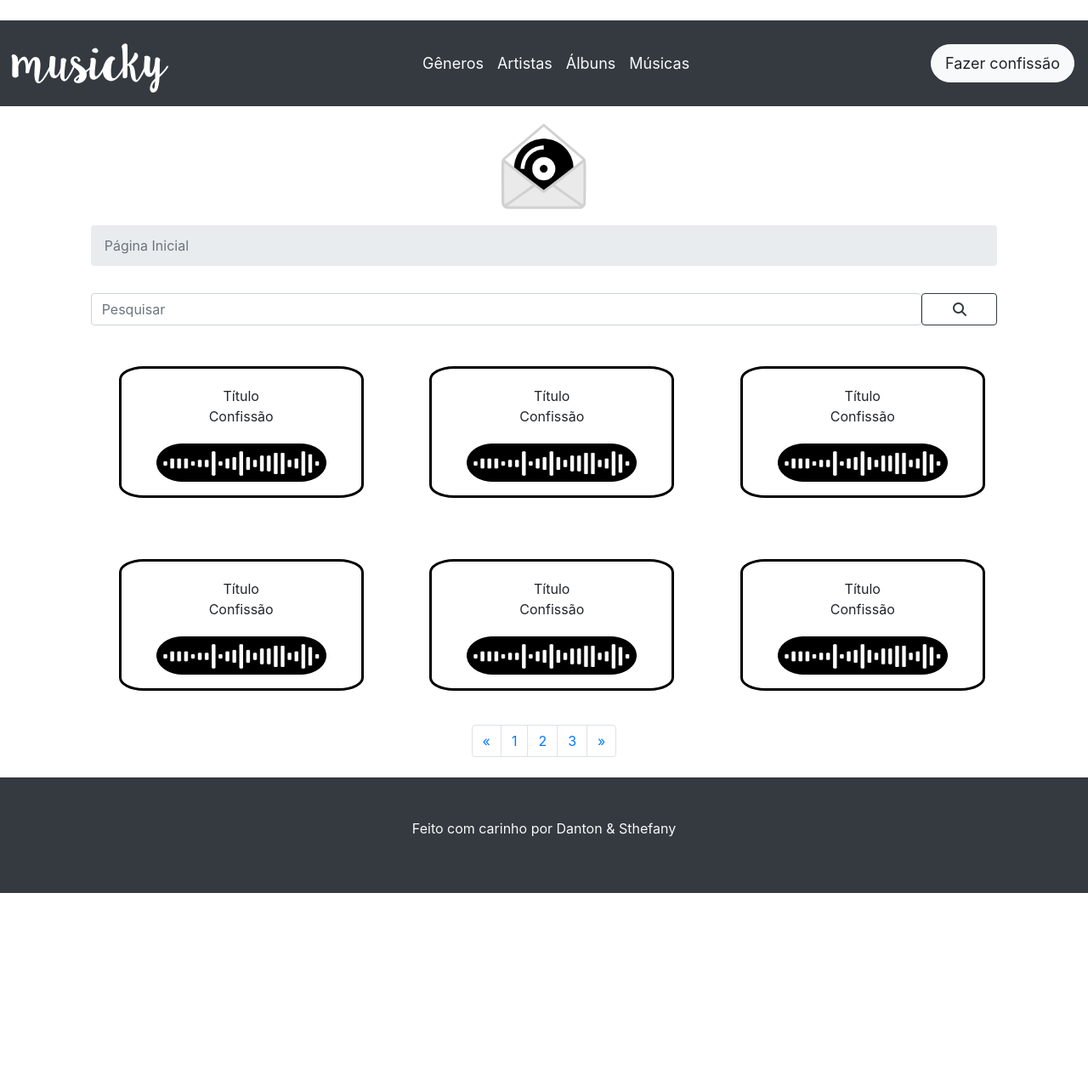
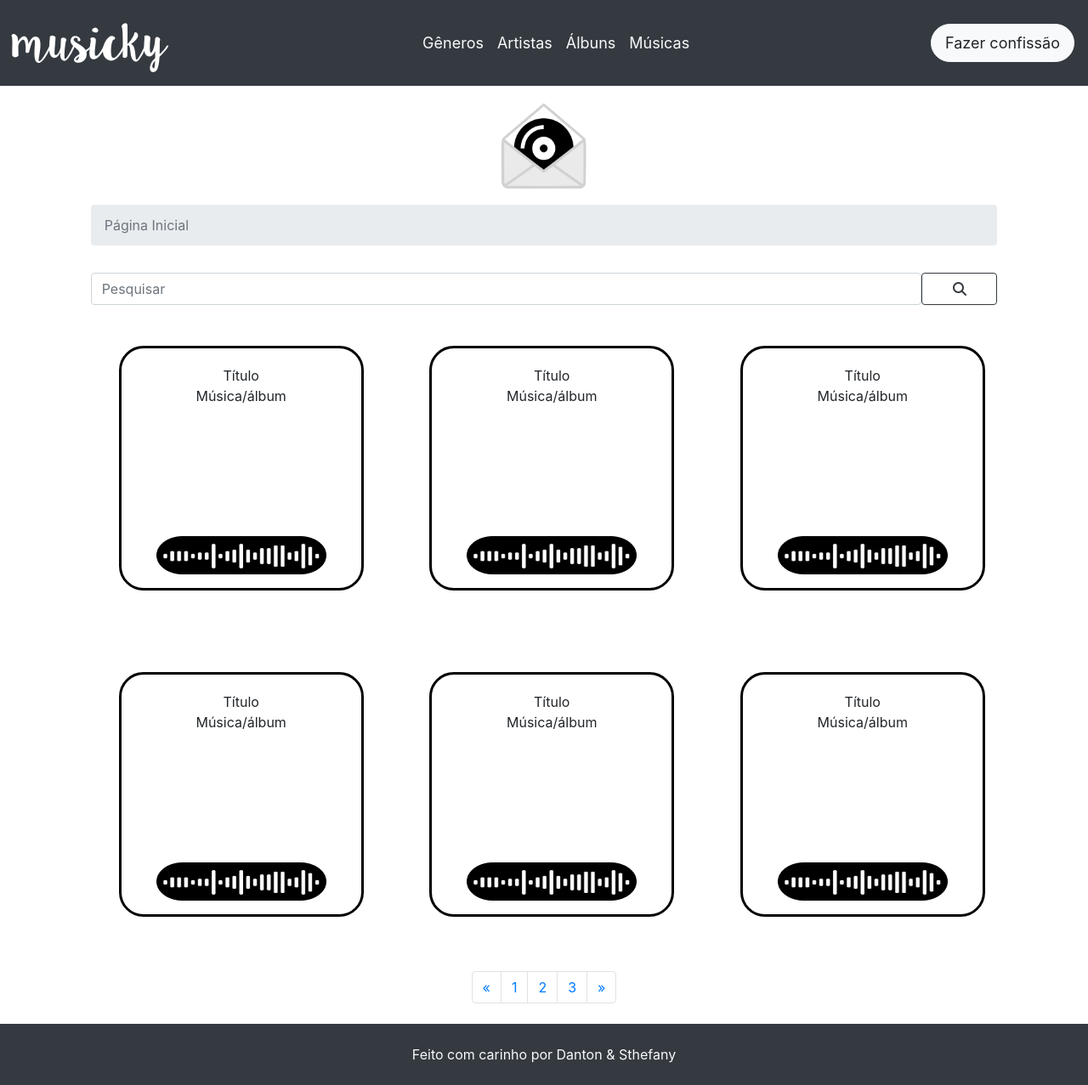
Before and after one commit to dantondelima/musicky, a PHP site: page / in a window 1280 px wide. Shown: the whole page at 85% size. Before the commit the page ends 1051 px from the top, so only its background shows below. Run offline with PHP 8.4, Linux system fonts and the light colour scheme; a stand-in replaces the project's code that opens the database connection; some libraries are stand-ins or nearby versions.

Commit message:
correção dos links, cabeçalho e rodapé

```diff
--- a/Assets/css/estilo.css
+++ b/Assets/css/estilo.css
@@ -1,11 +1,14 @@
 @font-face {
-font-family: 'LillyBelle';
-src: URL('../LillyBelle.ttf') format('truetype');
+  font-family: "LillyBelle";
+  src: URL("../LillyBelle.ttf") format("truetype");
 }
 .titulo {
   font-family: LillyBelle;
 }
 
+.navbar {
+  margin-top: -1.5rem;
+}
 .navbar-brand {
   font-size: 50px;
 }
@@ -19,7 +22,8 @@ src: URL('../LillyBelle.ttf') format('truetype');
 }
 
 .btn-shadow:hover {
-    box-shadow: 0 12px 16px 0 rgba(0,0,0,0.24), 0 17px 50px 0 rgba(0,0,0,0.19);
+  box-shadow: 0 12px 16px 0 rgba(0, 0, 0, 0.24),
+    0 17px 50px 0 rgba(0, 0, 0, 0.19);
 }
 img {
   width: 120px;
@@ -28,11 +32,15 @@ img {
 .breadcrumb {
   background-color: none;
 }
-#rodape{
+#rodape {
   position: static;
   bottom: 0 !important;
 }
 
+#text-rodape {
+  margin-top: 8px;
+  margin-bottom: 8px;
+}
 .card {
   border-color: black;
   border-radius: 10%;
@@ -51,7 +59,7 @@ img {
   text-align: center;
 }
 
-.row-align{
+.row-align {
   align-items: center;
   justify-content: center;
   vertical-align: middle;
--- a/Views/nav.php
+++ b/Views/nav.php
@@ -1,6 +1,6 @@
 <nav class="navbar navbar-expand-sm bg-dark navbar-dark">
     <div class="titulo">
-        <a class="navbar-brand" href="">musicky</a>
+        <a class="navbar-brand" href="/musicky">musicky</a>
         <button class="navbar-toggler" type="button" data-toggle="collapse" data-target="#collapsibleNavbar">
         <span class="navbar-toggler-icon"></span>
         </button>
@@ -8,21 +8,21 @@
     <div class="collapse navbar-collapse justify-content-center" id="collapsibleNavbar">
         <ul class="navbar-nav">
         <li class="nav-item">
-            <a class="nav-link text-light" href="Views\subpaginas\lista.generos.php">Gêneros</a>
+            <a class="nav-link text-light" href="<?= "http://".$_SERVER['SERVER_NAME']."/musicky/Views/subpaginas/lista.generos.php"; ?>">Gêneros</a>
         </li>
         <li class="nav-item">
-            <a class="nav-link text-light" href="Views\subpaginas\lista.artistas.php">Artistas</a>
+            <a class="nav-link text-light" href="<?= "http://".$_SERVER['SERVER_NAME']."/musicky/Views/subpaginas/lista.artistas.php"; ?>">Artistas</a>
         </li>
         <li class="nav-item">
-            <a class="nav-link text-light" href="">Álbuns</a>
+            <a class="nav-link text-light" href="<?= "http://".$_SERVER['SERVER_NAME']."/musicky/Views/subpaginas/"; ?>">Álbuns</a>
         </li>
         <li class="nav-item">
-            <a class="nav-link text-light" href="">Músicas</a>
+            <a class="nav-link text-light" href="<?= "http://".$_SERVER['SERVER_NAME']."/musicky/Views/subpaginas/"; ?>">Músicas</a>
         </li>
         </ul>
     </div>
     <div>
-    <button class="btn btn-light btn-lg btn-radius btn-shadow" data-mdb-ripple-color="dark" href="">Fazer confissão</button>
+    <a href="<?= "http://".$_SERVER['SERVER_NAME']."/musicky/Views/subpaginas/cadastro.confissao.php"; ?>"><button class="btn btn-light btn-lg btn-radius btn-shadow" data-mdb-ripple-color="dark">Fazer confissão</button></a>
     </div>
 
 </nav>
--- a/Views/rodape.php
+++ b/Views/rodape.php
@@ -1,7 +1,7 @@
 <div class="row" id="rodape">
-  <div class="col mx-0 px-0 py-5 bg-dark">
+  <div class="col mx-0 px-0 py-3 bg-dark">
     <div class="text-center text-light" style="margin-bottom:0">
-      <p>Feito com carinho por Danton & Sthefany</p>
+      <p id="text-rodape">Feito com carinho por Danton & Sthefany</p>
     </div>
   </div>
 </div>
--- a/Views/subpaginas/cadastro.artistas.php
+++ b/Views/subpaginas/cadastro.artistas.php
@@ -6,7 +6,7 @@
   <div class="col-md-10 mx-auto">
     <div class="row">
         <div class="col">
-          <img src="Assets\Imagens\logo.png" class="rounded mx-auto d-block" alt="...">
+          <img src="<?= "http://".$_SERVER['SERVER_NAME']."/musicky/Assets/Imagens/logo.png"; ?>" class="rounded mx-auto d-block" alt="...">
         </div>
     </div>
     <div class="row my-3">
@@ -44,7 +44,7 @@
     </div>
     <div class= "row my-2">
         <button class="btn btn-success btn-lg btn-radius btn-shadow btn-form-3" data-mdb-ripple-color="dark" href="">Enviar</button>
-        <button class="btn btn-dark btn-lg btn-radius btn-shadow btn-form-3 mx-3" data-mdb-ripple-color="dark" href="">Voltar</button>
+        <a href="<?= "http://".$_SERVER['SERVER_NAME']."/musicky/Views/subpaginas/lista.artistas.php"; ?>"><button class="btn btn-dark btn-lg btn-radius btn-shadow btn-form-3 mx-3" data-mdb-ripple-color="dark">Voltar</button></a>
     </div>
   </div>
 </div>
--- a/Views/subpaginas/cadastro.confissao.php
+++ b/Views/subpaginas/cadastro.confissao.php
@@ -6,7 +6,7 @@
   <div class="col-md-10 mx-auto">
     <div class="row">
         <div class="col">
-          <img src="Assets\Imagens\logo.png" class="rounded mx-auto d-block" alt="...">
+         <img src="<?= "http://".$_SERVER['SERVER_NAME']."/musicky/Assets/Imagens/logo.png"; ?>" class="rounded mx-auto d-block" alt="...">
         </div>
     </div>
     <div class="row my-3">
@@ -69,7 +69,7 @@
     </div>
     <div class= "row my-1">
         <button class="btn btn-success btn-lg btn-radius btn-shadow btn-form-2" data-mdb-ripple-color="dark" href="">Enviar</button>
-        <button class="btn btn-dark btn-lg btn-radius btn-shadow btn-form-2 mx-3" data-mdb-ripple-color="dark" href="">Voltar</button>
+        <a href="<?= "http://".$_SERVER['SERVER_NAME']."/musicky"; ?>"><button class="btn btn-dark btn-lg btn-radius btn-shadow btn-form-2 mx-3" data-mdb-ripple-color="dark">Voltar</button></a>
     </div>
   </div>
 </div>
--- a/Views/subpaginas/cadastro.generos.php
+++ b/Views/subpaginas/cadastro.generos.php
@@ -6,7 +6,7 @@
   <div class="col-md-10 mx-auto">
     <div class="row">
         <div class="col">
-          <img src="Assets\Imagens\logo.png" class="rounded mx-auto d-block" alt="...">
+          <img src="<?= "http://".$_SERVER['SERVER_NAME']."/musicky/Assets/Imagens/logo.png"; ?>" class="rounded mx-auto d-block" alt="...">
         </div>
     </div>
     <div class="row my-3">
@@ -34,7 +34,7 @@
     </div>
     <div class= "row my-2">
         <button class="btn btn-success btn-lg btn-radius btn-shadow btn-form" data-mdb-ripple-color="dark" href="">Enviar</button>
-        <button class="btn btn-dark btn-lg btn-radius btn-shadow btn-form mx-3" data-mdb-ripple-color="dark" href="">Voltar</button>
+        <a href="<?= "http://".$_SERVER['SERVER_NAME']."/musicky/Views/subpaginas/lista.generos.php"; ?>"><button class="btn btn-dark btn-lg btn-radius btn-shadow btn-form mx-3" data-mdb-ripple-color="dark">Voltar</button></a>
     </div>
   </div>
 </div>
--- a/Views/subpaginas/edicao.artistas.php
+++ b/Views/subpaginas/edicao.artistas.php
@@ -6,7 +6,7 @@
   <div class="col-md-10 mx-auto">
     <div class="row">
         <div class="col">
-          <img src="Assets\Imagens\logo.png" class="rounded mx-auto d-block" alt="...">
+          <img src="<?= "http://".$_SERVER['SERVER_NAME']."/musicky/Assets/Imagens/logo.png"; ?>" class="rounded mx-auto d-block" alt="...">
         </div>
     </div>
     <div class="row my-3">
@@ -45,7 +45,7 @@
         </form>
     <div class= "row my-2">
         <button class="btn btn-success btn-lg btn-radius btn-shadow btn-form-2" data-mdb-ripple-color="dark" href="">Salvar</button>
-        <button class="btn btn-dark btn-lg btn-radius btn-shadow btn-form-2 mx-3" data-mdb-ripple-color="dark" href="">Voltar</button>
+        <a href="<?= "http://".$_SERVER['SERVER_NAME']."/musicky/Views/subpaginas/lista.artistas.php"; ?>"><button class="btn btn-dark btn-lg btn-radius btn-shadow btn-form-2 mx-3" data-mdb-ripple-color="dark">Voltar</button></a>
     </div>
   </div>
 </div>
--- a/Views/subpaginas/edicao.generos.php
+++ b/Views/subpaginas/edicao.generos.php
@@ -6,7 +6,7 @@
   <div class="col-md-10 mx-auto">
     <div class="row">
         <div class="col">
-          <img src="Assets\Imagens\logo.png" class="rounded mx-auto d-block" alt="...">
+          <img src="<?= "http://".$_SERVER['SERVER_NAME']."/musicky/Assets/Imagens/logo.png"; ?>" class="rounded mx-auto d-block" alt="...">
         </div>
     </div>
     <div class="row my-3">
@@ -34,7 +34,7 @@
     </div>
     <div class= "row my-2">
         <button class="btn btn-success btn-lg btn-radius btn-shadow btn-form" data-mdb-ripple-color="dark" href="">Salvar</button>
-        <button class="btn btn-dark btn-lg btn-radius btn-shadow btn-form mx-3" data-mdb-ripple-color="dark" href="">Voltar</button>
+        <a href="<?= "http://".$_SERVER['SERVER_NAME']."/musicky/Views/subpaginas/lista.generos.php"; ?>"><button class="btn btn-dark btn-lg btn-radius btn-shadow btn-form mx-3" data-mdb-ripple-color="dark">Voltar</button></a>
     </div>
   </div>
 </div>
--- a/Views/subpaginas/lista.artistas.php
+++ b/Views/subpaginas/lista.artistas.php
@@ -6,7 +6,7 @@
   <div class="col-md-10 mx-auto">
     <div class="row">
         <div class="col">
-          <img src="Assets\Imagens\logo.png" class="rounded mx-auto d-block" alt="...">
+          <img src="<?= "http://".$_SERVER['SERVER_NAME']."/musicky/Assets/Imagens/logo.png"; ?>" class="rounded mx-auto d-block" alt="...">
         </div>
     </div>
     <div class="row my-3">
@@ -25,7 +25,7 @@
         </div>
         <div class="col-md-11 mx-0 px-0">
           <div class="float-right">
-            <button class="btn btn-dark btn-lg btn-radius btn-shadow" data-mdb-ripple-color="dark" href="Views\subpaginas\cadastro.generos.php">Cadastrar artista</button>
+            <a href="<?= "http://".$_SERVER['SERVER_NAME']."/musicky/Views/subpaginas/cadastro.artistas.php"; ?>"><button class="btn btn-dark btn-lg btn-radius btn-shadow" data-mdb-ripple-color="dark">Cadastrar artista</button></a>
           </div>
         </div>
     </div>
@@ -46,7 +46,7 @@
           <img src="https://mdbootstrap.com/img/new/standard/nature/184.jpg" class="card-img-top" alt="..."/>
             <div class="card-body">
               <h5 class="card-text">Artista 1</h5>
-              <a href="#!" class="btn btn-warning btn-artista my-3 mx-1">Editar</a>
+              <a href="<?= "http://".$_SERVER['SERVER_NAME']."/musicky/Views/subpaginas/edicao.artistas.php"; ?>" class="btn btn-warning btn-artista my-3 mx-1">Editar</a>
               <a href="#!" class="btn btn-danger btn-artista my-3 mx-1">Excluir</a>
             </div>
         </div>
--- a/Views/subpaginas/lista.generos.php
+++ b/Views/subpaginas/lista.generos.php
@@ -6,7 +6,7 @@
   <div class="col-md-10 mx-auto">
     <div class="row">
         <div class="col">
-          <img src="Assets\Imagens\logo.png" class="rounded mx-auto d-block" alt="...">
+          <img src="<?= "http://".$_SERVER['SERVER_NAME']."/musicky/Assets/Imagens/logo.png"; ?>" class="rounded mx-auto d-block" alt="...">
         </div>
     </div>
     <div class="row my-3">
@@ -25,7 +25,7 @@
         </div>
         <div class="col-md-11 mx-0 px-0">
           <div class="float-right">
-            <button class="btn btn-dark btn-lg btn-radius btn-shadow" data-mdb-ripple-color="dark" href="Views\subpaginas\cadastro.generos.php">Cadastrar gênero</button>
+            <a href="<?= "http://".$_SERVER['SERVER_NAME']."/musicky/Views/subpaginas/cadastro.generos.php"; ?>"><button class="btn btn-dark btn-lg btn-radius btn-shadow" data-mdb-ripple-color="dark">Cadastrar gênero</button></a>
           </div>
         </div>
     </div>
@@ -46,7 +46,7 @@
           <li class="list-group-item">
             Gênero 1
             <button class='btn btn-danger float-right mx-1' href="">Excluir</button>
-            <button class='btn btn-warning float-right mx-1' href="">Editar</button>
+            <a href="<?= "http://".$_SERVER['SERVER_NAME']."/musicky/Views/subpaginas/edicao.generos.php"; ?>"><button class='btn btn-warning float-right mx-1'>Editar</button></a>
           </li>
           <li class="list-group-item">
             Gênero 2
--- a/index.php
+++ b/index.php
@@ -30,36 +30,36 @@
       </div>
       <div class="row">
         <div class="col-md-4 mx-0 px-5">
-          <div class="card my-5" style="width: 18rem;">
+        <div class="card my-5" style="width: 18rem; height:18rem;">
             <div class="card-body">
                   <p class="card-text">
                   Título
                   <br>
-                  Confissão
+                  Música/álbum
                   </p>
             </div>
             <img src="Assets\Imagens\sim.png" class="card-img"  alt="..."/>
           </div>
         </div>
         <div class="col-md-4 mx-0 px-5">
-          <div class="card my-5" style="width: 18rem;">
+          <div class="card my-5" style="width: 18rem; height:18rem;">
             <div class="card-body">
                   <p class="card-text">
                   Título
                   <br>
-                  Confissão
+                  Música/álbum
                   </p>
             </div>
             <img src="Assets\Imagens\sim.png" class="card-img" alt="..."/>
           </div>
         </div>
         <div class="col-md-4 mx-0 px-5">
-          <div class="card my-5" style="width: 18rem;">
+        <div class="card my-5" style="width: 18rem; height:18rem;">
             <div class="card-body">
                   <p class="card-text">
                   Título
                   <br>
-                  Confissão
+                  Música/álbum
                   </p>
             </div>
             <img src="Assets\Imagens\sim.png" class="card-img" alt="..."/>
@@ -68,36 +68,36 @@
       </div>
       <div class="row">
         <div class="col-md-4 mx-0 px-5">
-          <div class="card my-4" style="width: 18rem;">
+        <div class="card my-5" style="width: 18rem; height:18rem;">
             <div class="card-body">
                   <p class="card-text">
                   Título
                   <br>
-                  Confissão
+                  Música/álbum
                   </p>
             </div>
             <img src="Assets\Imagens\sim.png" class="card-img" alt="..."/>
           </div>
         </div>
         <div class="col-md-4 mx-0 px-5">
-          <div class="card my-4" style="width: 18rem;">
+        <div class="card my-5" style="width: 18rem; height:18rem;">
             <div class="card-body">
                   <p class="card-text">
                   Título
                   <br>
-                  Confissão
+                  Música/álbum
                   </p>
             </div>
             <img src="Assets\Imagens\sim.png" class="card-img" alt="..."/>
           </div>
         </div>
         <div class="col-md-4 mx-0 px-5">
-          <div class="card my-4" style="width: 18rem;">
+        <div class="card my-5" style="width: 18rem; height:18rem;">
             <div class="card-body">
                   <p class="card-text">
                   Título
                   <br>
-                  Confissão
+                  Música/álbum
                   </p>
             </div>
             <img src="Assets\Imagens\sim.png" class="card-img" alt="..."/>
```
Lines whose indentation alone changed are shown as unchanged.
